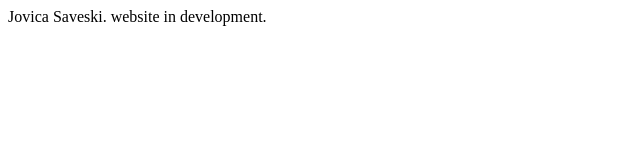
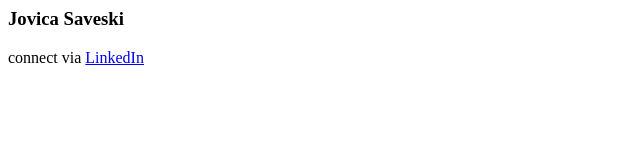
Before and after one commit to JovicaSaveski/jovicasaveskicom, a plain HTML site: page index.html in a window 1280 px wide. Shown: the whole page, without its empty margins (0-640 px from the left). Drawn offline with Linux system fonts and the light colour scheme.

Commit message:
Update index.html

```diff
--- a/index.html
+++ b/index.html
@@ -2,7 +2,9 @@
 <head>
 </head>
 <body>
-Jovica Saveski.
-website in development.
+
+<h3>Jovica Saveski</h3>
+<p>connect via <a href="https://www.linkedin.com/in/jovica-saveski">LinkedIn</a></p>
+
 </body>
 </html>
```
